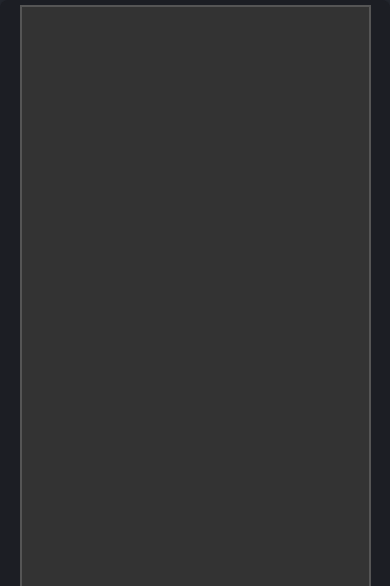
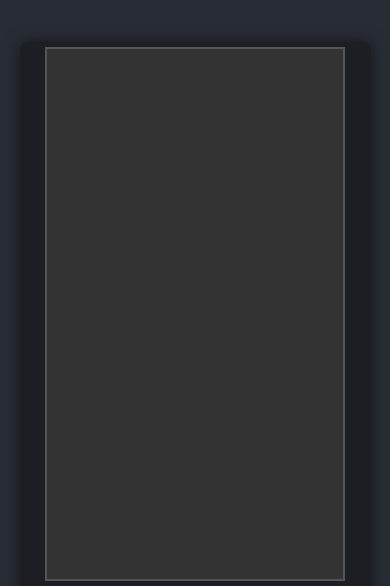
Before and after one commit to reberson-454578/Tetris, a plain HTML site: page index.html in a window 390 px wide. Shown: the top 586 px of the page. Drawn offline with Linux system fonts and the light colour scheme.

Commit message:
Novos ajustes

```diff
--- a/responsividade.css
+++ b/responsividade.css
@@ -13,17 +13,17 @@
     flex-direction: column;
     align-items: center;
     padding: 5px; /* Diminuir o padding */
-    width: 100vw; /* Ocupar toda a largura */
-    height: 100vh; /* Ocupar toda a altura */
+    width: 90vw; /* Ocupar toda a largura */
+    height: 90vh; /* Ocupar toda a altura */
     box-sizing: border-box;
   }
 
   /* Ajuste da proporção do tabuleiro */
   #game-board {
-    width: 90vw; /* Aumentar para ocupar quase toda a tela */
-    height: calc(90vw * 2); /* Manter a proporção de 2:1 */
-    max-width: 400px;
-    max-height: calc(400px * 2);
+    width: 80vw; /* Aumentar para ocupar quase toda a tela */
+    height: calc(80vw * 2); /* Manter a proporção de 2:1 */
+    max-width: 300px;
+    max-height: calc(300px * 2);
     margin-right: 0;
     margin-top: 0;
   }
```
